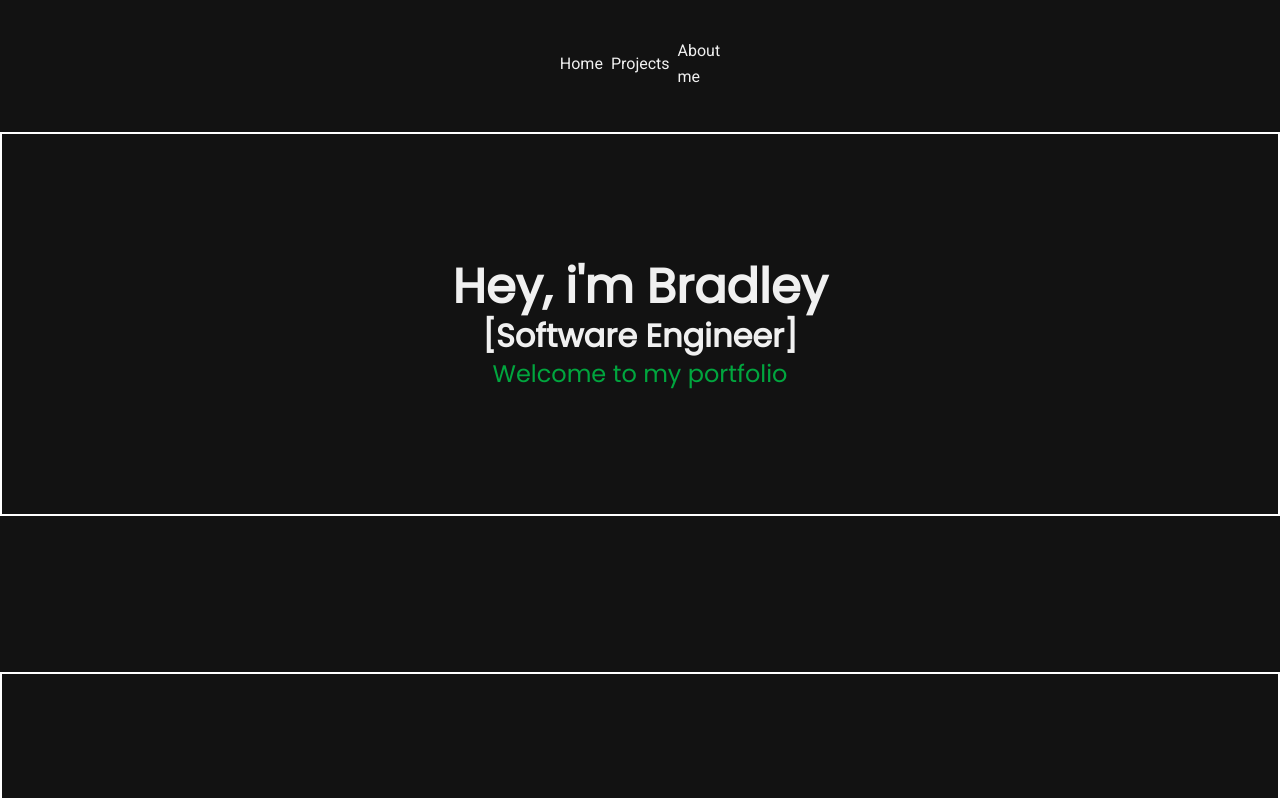
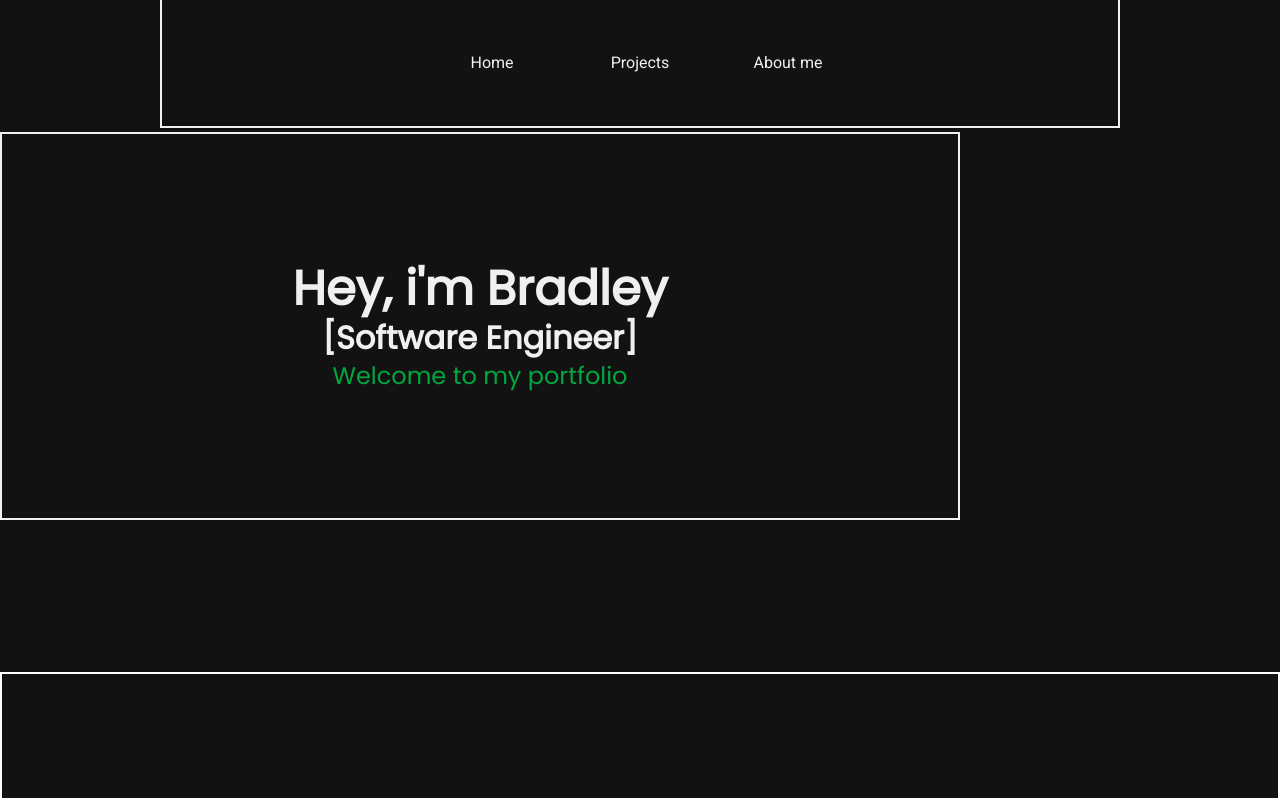
Before and after one commit to pxbrad/Portfolio, a website: page index.html in a window 1280 px wide. Drawn offline with Linux system fonts and the light colour scheme.

Commit message:
Navbar testing, tailwind learning.

```diff
--- a/index.html
+++ b/index.html
@@ -8,18 +8,22 @@
     <link href="https://fonts.googleapis.com/css2?family=Roboto&family=Poppins&display=swap" rel="stylesheet">
 </head>
 <body class="min-h-screen flex flex-col gap-1">
-    <header class="h-32 w-full items-center flex justify-center p-4">
-      <div class="h-30 w-1/8 flex justify-center">
-      <ul class="flex flex-row justify-center items-center gap-2">
-        <li class="transition-transform duration-100 hover:scale-105"><a href="index.html">Home</a></li>
-        <li class="transition-transform duration-100 hover:scale-105"><a href="projects.html">Projects</a></li>
-        <li class="transition-transform duration-100 hover:scale-105"><a href="about.html">About me</a></li>
-      </ul>
-      </div>
-    </header>
+    <header class="h-32 w-full flex items-center justify-center p-4">
+  <ul class="flex flex-row justify-center items-center gap-5 w-3/4 h-32 border-b-2 border-l-2 border-r-2">
+    <li>
+      <a class="flex items-center justify-center h-14 w-32" href="index.html">Home</a>
+    </li>
+    <li>
+      <a class="flex items-center justify-center h-14 w-32" href="projects.html">Projects</a>
+    </li>
+    <li>
+      <a class="flex items-center justify-center h-14 w-32" href="about.html">About me</a>
+    </li>
+  </ul>
+</header>
     <main class="flex-1">
-      <section>
-        <div class="flex h-96 w-full items-center justify-center border-2 border-white">
+      <section class="w-3/4 border-t-2 border-b-2 border-l-2 border-r-2">
+        <div class="flex h-96 w-full items-center justify-center">
         <ul class="">
         <h1 class="text-3xl font-bold text-center">Hey, i'm Bradley</h1>
         <h2 class="text-center">[Software Engineer]</h2>
```
Also changed, not shown: README.md, output.css.
